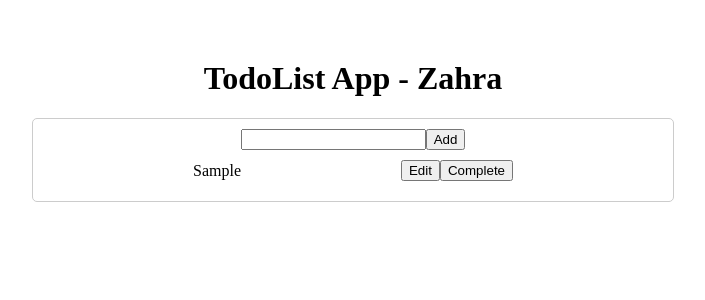
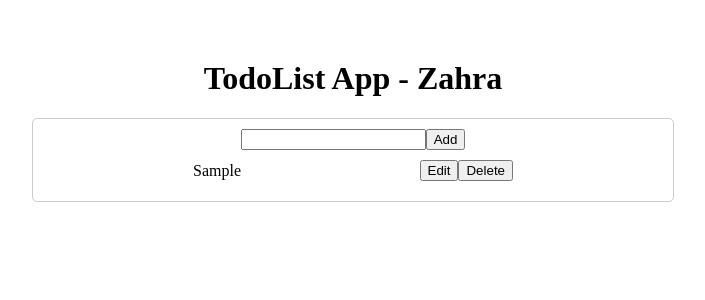
Before and after one commit to zarbabi/TodoList, a React (Create React App) app: page / in a window 1280 px wide. Both pictures are taken after typing "Sample" into the empty fields and a click on the button "Add". Shown: the top 300 px of the page, without its empty margins (305-1010 px from the left). Built offline with nearby package versions, Linux system fonts and the light colour scheme.

Commit message:
remove todo

```diff
--- a/src/component/Todo.js
+++ b/src/component/Todo.js
@@ -1,10 +1,12 @@
-const Todo = ({ todo, onComplete }) => {
+const Todo = ({ todo, onComplete, onDelete }) => {
   return (
     <div className="todo">
-      <div className={todo.isCompleted ? "completed" : ""}>{todo.text}</div>
+      <div onClick={onComplete} className={todo.isCompleted ? "completed" : ""}>
+        {todo.text}
+      </div>
       <div>
         <button>Edit</button>
-        <button onClick={onComplete}>Complete</button>
+        <button onClick={onDelete}>Delete</button>
       </div>
     </div>
   );
--- a/src/component/TodoApp.js
+++ b/src/component/TodoApp.js
@@ -22,8 +22,6 @@
     //clone : do not mutate
     const selectedTodo = { ...todos[index] };
     selectedTodo.isCompleted = !selectedTodo.isCompleted;
-    console.log(selectedTodo);
-
     //clone : todos
     const updatedTodos = [...todos];
     updatedTodos[index] = selectedTodo;
@@ -31,10 +29,15 @@
     setTodos(updatedTodos);
   };
 
+  const removeTodo = (id) => {
+    const filteredTodo = todos.filter((todo) => todo.id !== id);
+    setTodos(filteredTodo);
+  };
+
   return (
     <div className="container">
       <TodoForm addTodoHandler={addTodoHandler} />
-      <TodoList todos={todos} onComplete={completeTodo} />
+      <TodoList todos={todos} onComplete={completeTodo} onDelete={removeTodo} />
     </div>
   );
 };
--- a/src/component/TodoList.js
+++ b/src/component/TodoList.js
@@ -1,6 +1,6 @@
 import Todo from "./Todo";
 
-const TodoList = ({ todos, onComplete }) => {
+const TodoList = ({ todos, onComplete, onDelete }) => {
   const renderTodos = () => {
     if (todos.length === 0) return <p>add some todos</p>;
 
@@ -10,6 +10,7 @@
           key={todo.id}
           todo={todo}
           onComplete={() => onComplete(todo.id)}
+          onDelete={() => onDelete(todo.id)}
         />
       );
     });
```
